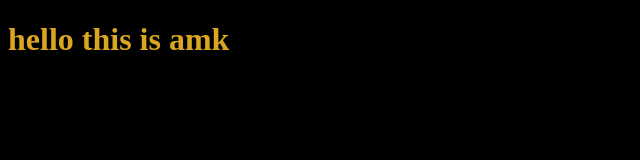
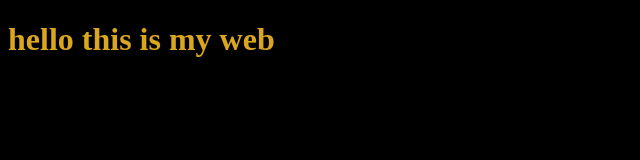
Before and after one commit to abdelfattahKGD/sustainable-changemakers, a plain HTML site: page index.html in a window 1280 px wide. Shown: the whole page, without its empty margins (0-640 px from the left). Drawn offline with Linux system fonts and the light colour scheme.

Commit message:
hello its me

```diff
--- a/index.html
+++ b/index.html
@@ -7,7 +7,7 @@
     <title>Abdelfattah khaled</title>
 </head>
 <body>
-    <h1>hello this is amk</h1>
+    <h1>hello this is my web</h1>
     <script src="app.js"></script>
 </body>
 </html>
```
